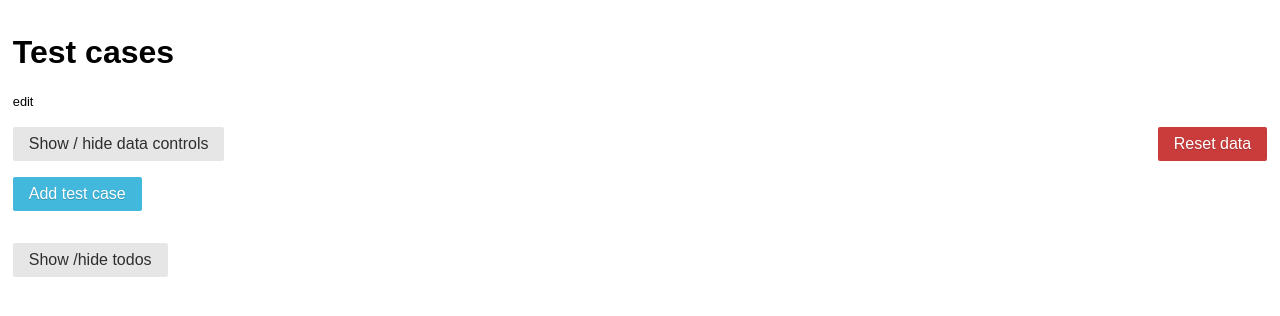
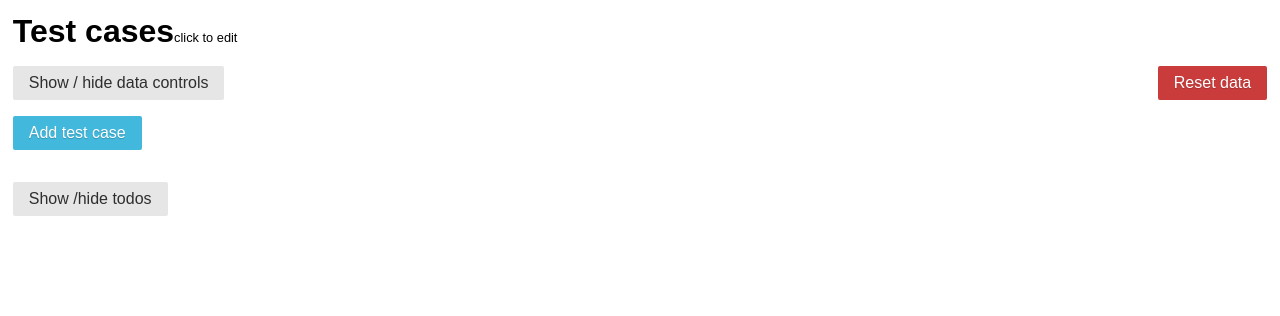
Before and after one commit to liamsain/test-case-tracker, a React (Create React App) app: page / in a window 1280 px wide. Shown: the top 316 px of the page. Built offline with nearby package versions, Linux system fonts and the light colour scheme.

Commit message:
fixed bug where adding two cases, then deleting the first one, then adding another and trying to type into another would act weirdly

```diff
--- a/package.json
+++ b/package.json
@@ -9,7 +9,8 @@
     "purecss": "^1.0.0",
     "react": "^16.6.3",
     "react-dom": "^16.6.3",
-    "react-scripts": "2.1.1"
+    "react-scripts": "2.1.1",
+    "uuid": "^3.3.2"
   },
   "scripts": {
     "start": "react-scripts start",
--- a/src/App.css
+++ b/src/App.css
@@ -100,3 +100,9 @@ table {
 .u-margin-top{
   margin-top: 2rem;
 }
+
+.headline h1, .headline small {
+  display: inline;
+}
+.headline small {
+}
--- a/src/App.js
+++ b/src/App.js
@@ -7,6 +7,7 @@ import Todos from './Components/Todos';
 import { csvFileHeader } from "./Constants/csvFileHeader";
 import { getNewCaseRow } from './Constants/newCaseRow';
 import { getNewBugRow } from './Constants/newBugRow';
+import { v1 } from 'uuid';
 
 class App extends Component {
   constructor() {
@@ -25,11 +26,10 @@ class App extends Component {
     }
   }
 
-  onAddBug = caseId => {
+  addBug = caseId => {
     const newState = this.state;
     const row = newState.rows.find(x => x.id === caseId);
-    let newBugId = row.bugs.length + 1;
-    row.bugs.push(getNewBugRow(newBugId, caseId));
+    row.bugs.push(getNewBugRow(v1(), caseId));
     this.setState(newState);
   };
 
@@ -53,24 +53,23 @@ class App extends Component {
     window.localStorage["test-cases"] = JSON.stringify(newState);
   }
 
-  onDeleteCase = id => {
+  deleteCase = id => {
     const newState = this.state;
     newState.rows = this.state.rows.filter(x => x.id !== id);
     this.setState(newState);
     window.localStorage["test-cases"] = JSON.stringify(newState);
   };
 
-  onDeleteBug = (caseId, bugId) => {
+  deleteBug = (caseId, bugId) => {
     const newState = this.state;
     const testCase = newState.rows.find(testCase => testCase.id === caseId);
     testCase.bugs = testCase.bugs.filter(bug => bug.id !== bugId);
     this.setState(newState);
   }
 
-  onAddNewRow = () => {
+  addNewRow = () => {
     const newState = this.state;
-    const id = newState.rows.length + 1;
-    newState.rows.push(getNewCaseRow(id));
+    newState.rows.push(getNewCaseRow(v1()));
     this.setState(newState);
   };
 
@@ -86,9 +85,11 @@ class App extends Component {
     el.click();
     document.body.removeChild(el);
   };
+
   exportJson = () => {
     this.exportData("json", JSON.stringify(this.state, null, "\t"));
   };
+
   exportTxt = () => {
     var txtFileContent = this.state.rows
       .map(
@@ -100,6 +101,7 @@ class App extends Component {
       .join("\r\n");
     this.exportData("txt", txtFileContent);
   };
+
   exportCsv = () => {
     let csvFileContent = csvFileHeader;
 
@@ -140,6 +142,7 @@ class App extends Component {
     window.localStorage["test-cases"] = JSON.stringify(this.state)
     this.setState(newState);
   }
+
   render() {
     return (
       <div className="animated fadeIn">
@@ -150,7 +153,7 @@ class App extends Component {
           />
         </div>
         <Controls
-          onAddNewRow={this.onAddNewRow}
+          onAddNewRow={this.addNewRow}
           onExportJson={this.exportJson}
           onExportTxt={this.exportTxt}
           onResetData={this.clearCache}
@@ -161,14 +164,14 @@ class App extends Component {
           rows={this.state.rows}
           onCaseChange={this.onCaseChange}
           onBugChange={this.onBugChange}
-          onDeleteCase={this.onDeleteCase}
-          onAddBug={this.onAddBug}
-          onDeleteBug={this.onDeleteBug}
+          onDeleteCase={this.deleteCase}
+          onAddBug={this.addBug}
+          onDeleteBug={this.deleteBug}
         />
         <button
           className="button-secondary pure-button important-active-green"
           disabled={this.addButtonIsDisabled()}
-          onClick={this.onAddNewRow}
+          onClick={this.addNewRow}
         >
           Add test case
         </button>
--- a/src/Components/BugRow.jsx
+++ b/src/Components/BugRow.jsx
@@ -1,7 +1,7 @@
 import React from 'react';
 import TextArea from './TextArea';
 
-const BugRow = ({ caseId, id, description, onChange, onDelete }) => (
+const BugRow = ({ caseId, id, description, onChange, onDelete, itemNumber }) => (
   <tr className="animated fadeIn faster">
     <td></td>
     <td>
@@ -10,7 +10,7 @@ const BugRow = ({ caseId, id, description, onChange, onDelete }) => (
         shouldFocusOnCreate={description.length === 0}
         name="description"
         onChange={e => onChange(e, caseId, id)}
-        label={`Bug ${id}`}
+        label={`Bug ${itemNumber}`}
       />
     </td>
     <td></td>
--- a/src/Components/CaseRow.jsx
+++ b/src/Components/CaseRow.jsx
@@ -16,7 +16,7 @@ class CaseRow extends Component {
             onChange={e => this.props.onChange(e, this.props.id)}
             value={this.props.case}
             name="case"
-            label={`Test case ${this.props.id}`}
+            label={`Test case ${this.props.itemNumber}`}
             shouldFocusOnCreate={this.props.case.length === 0}
           />
         </td>
--- a/src/Components/EditableTitle.jsx
+++ b/src/Components/EditableTitle.jsx
@@ -1,4 +1,4 @@
-import React from 'react';
+import React from "react";
 
 class EditableTitle extends React.Component {
   constructor(props) {
@@ -8,22 +8,38 @@ class EditableTitle extends React.Component {
   render() {
     return (
       <div>
-        {
-          this.state.editMode &&
-          <form className="pure-form animated fadeIn" onSubmit={e => { e.preventDefault();this.setState({ editMode: false }) }} >
-            <input autoFocus type="text" value={this.props.value} onChange={this.props.onChange} />
-            <button type="submit" className="pure-button u-margin-left">Save</button>
+        {this.state.editMode && (
+          <form
+            className="pure-form animated fadeIn"
+            onSubmit={e => {
+              e.preventDefault();
+              this.setState({ editMode: false });
+            }}
+          >
+            <input
+              autoFocus
+              type="text"
+              value={this.props.value}
+              onChange={this.props.onChange}
+              onBlur={() => this.setState({ editMode: false })}
+            />
+            <button type="submit" className="pure-button u-margin-left">
+              Save
+            </button>
           </form>
-        }
-        {
-          !this.state.editMode &&
-          <div
-            style={{"cursor":"pointer"}}
-            onClick={() => this.setState({ editMode: true })}>
-            <h1>{this.props.value}</h1>
-            <small>edit</small>
-          </div>
-        }
+        )}
+        {!this.state.editMode && (
+          <span
+            className="headline"
+            onClick={() => this.setState({ editMode: true })}
+            style={{ cursor: "pointer" }}
+          >
+            <h1 onClick={() => this.setState({ editMode: true })}>
+              {this.props.value}
+            </h1>
+            <small>click to edit</small>
+          </span>
+        )}
       </div>
     );
   }
--- a/src/Components/Table.jsx
+++ b/src/Components/Table.jsx
@@ -4,6 +4,22 @@ import BugRow from './BugRow';
 import * as RowTypes from '../Constants/rowTypes';
 
 class Table extends Component {
+
+  getCaseItemNumber = caseId => {
+    for (let i = 0; i < this.props.rows.length; i++) {
+      const item = this.props.rows[i];
+      if(item.id === caseId){
+        return i + 1;
+      }
+    }
+  }
+
+  getBugItemNumber = (caseId, bugId) => {
+    const rows = this.props.rows;
+    let row = rows.find(x => x.id === caseId);
+    return row.bugs.findIndex(x => x.id === bugId) + 1;
+  }
+
   render() {
     const casesAndBugsArray = [];
     for (let i = 0; i < this.props.rows.length; i++) {
@@ -11,6 +27,7 @@ class Table extends Component {
       casesAndBugsArray.push(row);
       row.bugs.forEach(x => casesAndBugsArray.push(x));
     }
+
     return (
       <div>
         {this.props.rows && this.props.rows.length > 0 &&
@@ -31,6 +48,7 @@ class Table extends Component {
                   <CaseRow
                     key={x.id}
                     id={x.id}
+                    itemNumber={this.getCaseItemNumber(x.id)}
                     case={x.case}
                     bugs={x.bugs}
                     expectedResult={x.expectedResult}
@@ -47,6 +65,7 @@ class Table extends Component {
                   <BugRow
                     id={x.id}
                     caseId={x.caseId}
+                    itemNumber={this.getBugItemNumber(x.caseId, x.id)}
                     key={`${x.caseId} - ${x.id}`}
                     description={x.description}
                     onChange={this.props.onBugChange}
```
